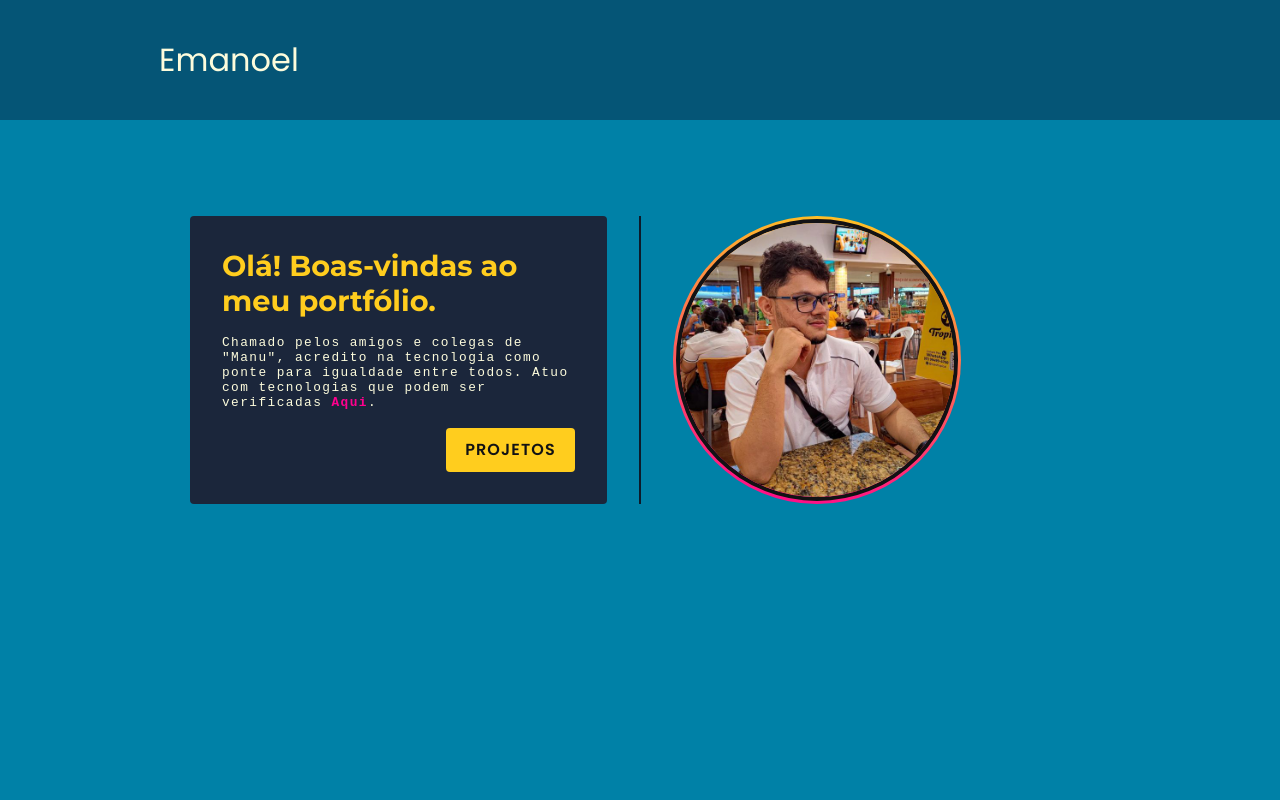
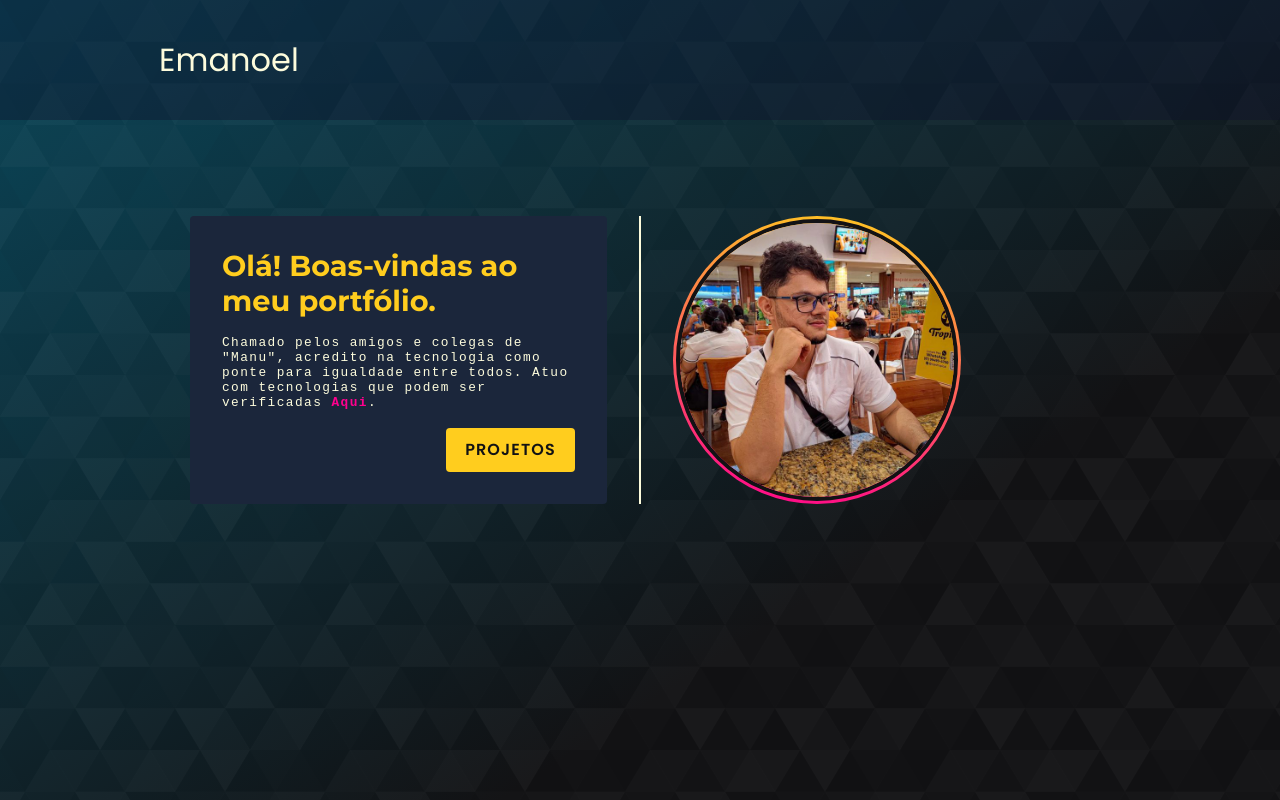
Before and after one commit to manupilation/manupilation.github.io, a React (Vite) app in the folder personal-page-app/: page / in a window 1280 px wide. Shown: the top 800 px of the page. Built offline with nearby package versions, Linux system fonts and the light colour scheme.

Commit message:
refactor: global background

```diff
--- a/personal-page-app/src/globalStyles.css
+++ b/personal-page-app/src/globalStyles.css
@@ -5,7 +5,7 @@
 
 body {
   gap: 3rem;
-  background-color: #0081A7;
+  background-image: url("/public/background.svg");
 }
 
 img {
@@ -36,7 +36,7 @@ textarea {
   display: inline-block;
   width: 2px;
   height: 100%;
-  background-color: var(--c-b1);
+  background-color: var(--c-yw);
 }
 
 #root {
```
